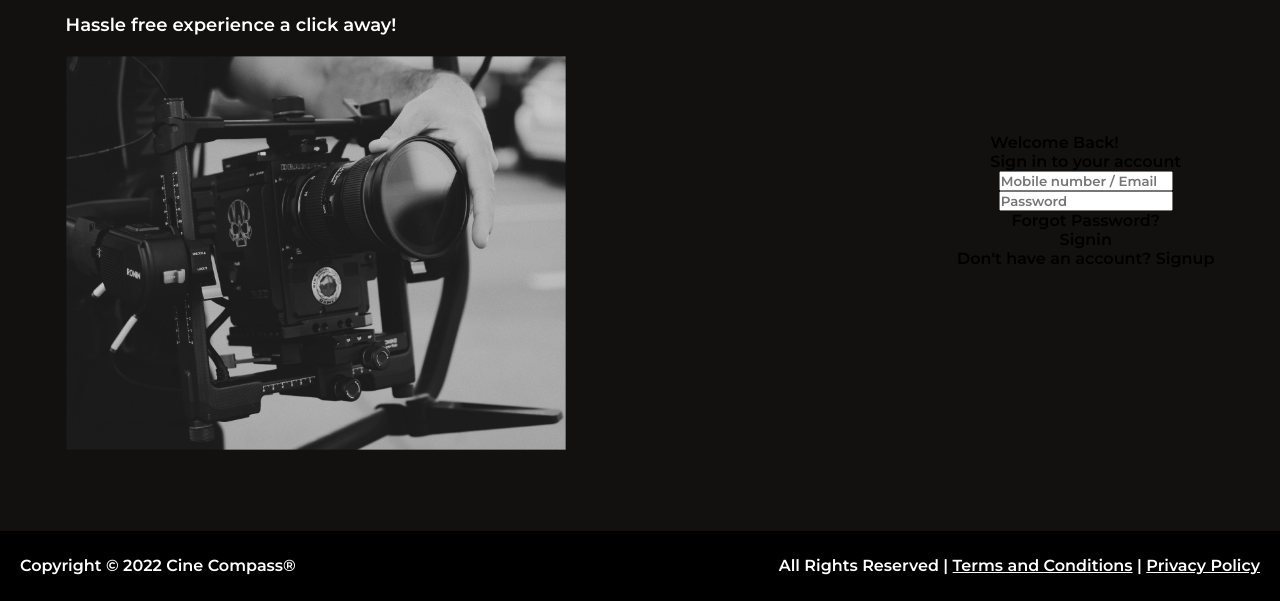
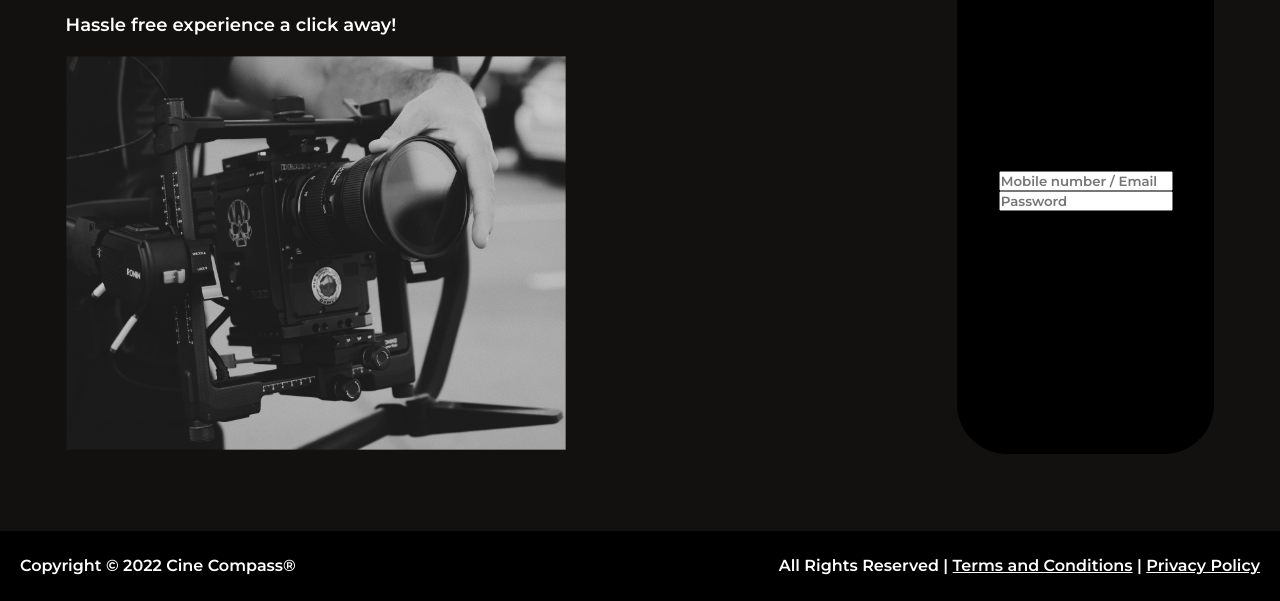
Before and after one commit to harshaturvedi/cine_compass_website, a plain HTML site: page login.html in a window 1280 px wide. Shown: the part 269-870 px from the top of the page. Drawn offline with Linux system fonts and the light colour scheme.

Commit message:
made login

```diff
--- a/assets/css/style.css
+++ b/assets/css/style.css
@@ -1321,7 +1321,7 @@ nav ul li a.button2:hover {
     margin-top: 30px;
 }
 
-.login-mid .left img{
+.login-mid .left img {
     width: 500px;
     aspect-ratio: 1.27;
     margin-top: 20px;
@@ -1332,4 +1332,6 @@ nav ul li a.button2:hover {
     flex-direction: column;
     justify-content: center;
     align-items: center;
+    background: #000000;
+    border-radius: 50px;
 }
```
